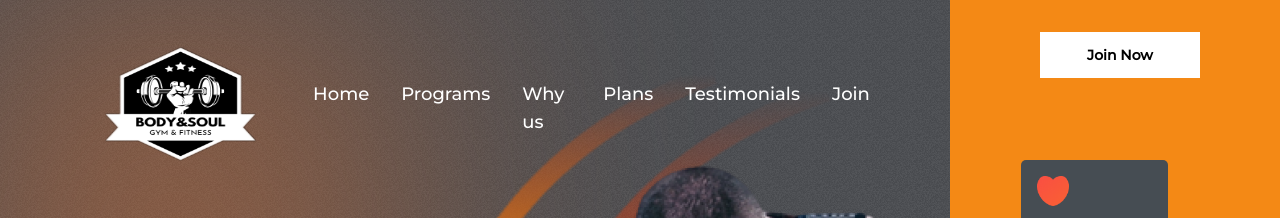
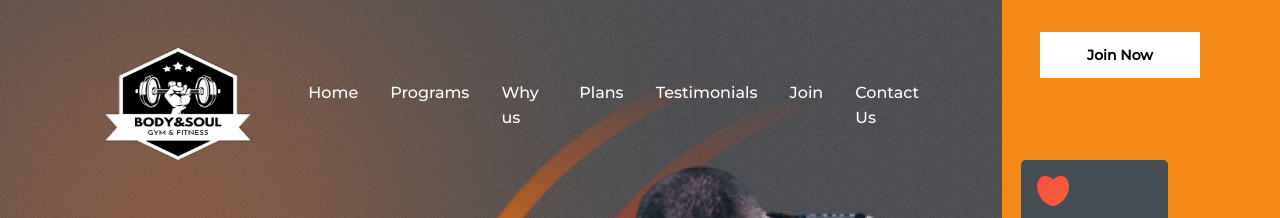
Before and after one commit to DJ-Smy/BodyNSoulFitness, a React (Create React App) app in the folder client/: page / in a window 1280 px wide. Shown: the top 218 px of the page. Built offline with nearby package versions, Linux system fonts and the light colour scheme.

Commit message:
contact page moved to landing page

```diff
--- a/client/src/App.jsx
+++ b/client/src/App.jsx
@@ -20,10 +20,9 @@ import Landing from "./landing/Landing";
 import ChatLists from "./pages/ChatList";
 import TrainerChat from "./pages/Trainer/TrainerChat";
 import UserList from "./pages/Trainer/UserList";
-import Contact from "./components/Contact";
 import Membership from "./pages/Membership";
-import ForgotPassword from './pages/ForgotPassword';
-import ResetPassword from './pages/ResetPassword';
+import ForgotPassword from "./pages/ForgotPassword";
+import ResetPassword from "./pages/ResetPassword";
 import "./App.css";
 
 function App() {
@@ -178,14 +177,6 @@ function App() {
           }
         />
         <Route
-          path="/contact"
-          element={
-            <ProtectedRoute>
-              <Contact />
-            </ProtectedRoute>
-          }
-        />
-        <Route
           path="/membership"
           element={
             <ProtectedRoute>
--- a/client/src/landing/Landing.jsx
+++ b/client/src/landing/Landing.jsx
@@ -6,6 +6,7 @@ import { Reasons } from "./components/Reasons/Reasons";
 import Plans from "./components/Plans/Plans";
 import Testimonials from "./components/Testimonials/Testimonials";
 import Join from "./components/Join/Join";
+import Contact from "./components/Contact/Contact";
 import Footer from "./components/Footer/Footer";
 
 function Landing() {
@@ -17,6 +18,7 @@ function Landing() {
       <Plans />
       <Testimonials />
       <Join />
+      <Contact />
       <Footer />
     </div>
   );
--- a/client/src/components/Contact.jsx
+++ b/client/src/landing/components/Contact/Contact.jsx
@@ -22,6 +22,10 @@ const Contact = () => {
   };
 
   return (
+    <React.Fragment>
+      <div className="right-r">
+        <span>Contact Us</span>
+      </div>
       <StyledContactForm>
         <form ref={form} onSubmit={sendEmail}>
           <label>Name</label>
@@ -30,11 +34,12 @@ const Contact = () => {
           <input type="email" name="user_email" />
           <label>Message</label>
           <textarea name="message" />
-        <label>Comment wow</label>
+          <label>Comment</label>
           <input type="text" name="comment" />
           <input type="submit" value="Send" />
         </form>
       </StyledContactForm>
+    </React.Fragment>
   );
 };
 
--- a/client/src/landing/components/Header/Header.jsx
+++ b/client/src/landing/components/Header/Header.jsx
@@ -20,7 +20,7 @@ function Header() {
       ) : (
         <ul className="header-menu">
           <li>
-            <Link onClick={() => setMenuOpen(false)} to="hero" span={true} >
+            <Link onClick={() => setMenuOpen(false)} to="hero" span={true}>
               Home
             </Link>
           </li>
@@ -30,24 +30,29 @@ function Header() {
             </Link>
           </li>
           <li>
-            <Link onClick={() => setMenuOpen(false)} to="Reasons" span={true} >
+            <Link onClick={() => setMenuOpen(false)} to="Reasons" span={true}>
               Why us
             </Link>
           </li>
           <li>
-            <Link onClick={() => setMenuOpen(false)} to="plans-container" span={true} >
+            <Link onClick={() => setMenuOpen(false)} to="plans-container" span={true}>
               Plans
             </Link>
           </li>
 
           <li>
-            <Link onClick={() => setMenuOpen(false)} to="Testimonials" span={true} >
+            <Link onClick={() => setMenuOpen(false)} to="Testimonials" span={true}>
               Testimonials
             </Link>
           </li>
           <li>
-            <Link onClick={() => setMenuOpen(false)} to="Join" span={true} >
+            <Link onClick={() => setMenuOpen(false)} to="Join" span={true}>
               Join
+            </Link>
+          </li>
+          <li>
+            <Link onClick={() => setMenuOpen(false)} to="contact-us" span={true}>
+              Contact Us
             </Link>
           </li>
         </ul>
--- a/client/src/landing/components/Header/header.css
+++ b/client/src/landing/components/Header/header.css
@@ -11,7 +11,7 @@
 
 .header-menu {
   padding-top: 3.5rem;
-  font-size: large;
+  font-size: medium;
   list-style: none;
   display: flex;
   gap: 2rem;
```
Lines whose indentation alone changed are shown as unchanged.
